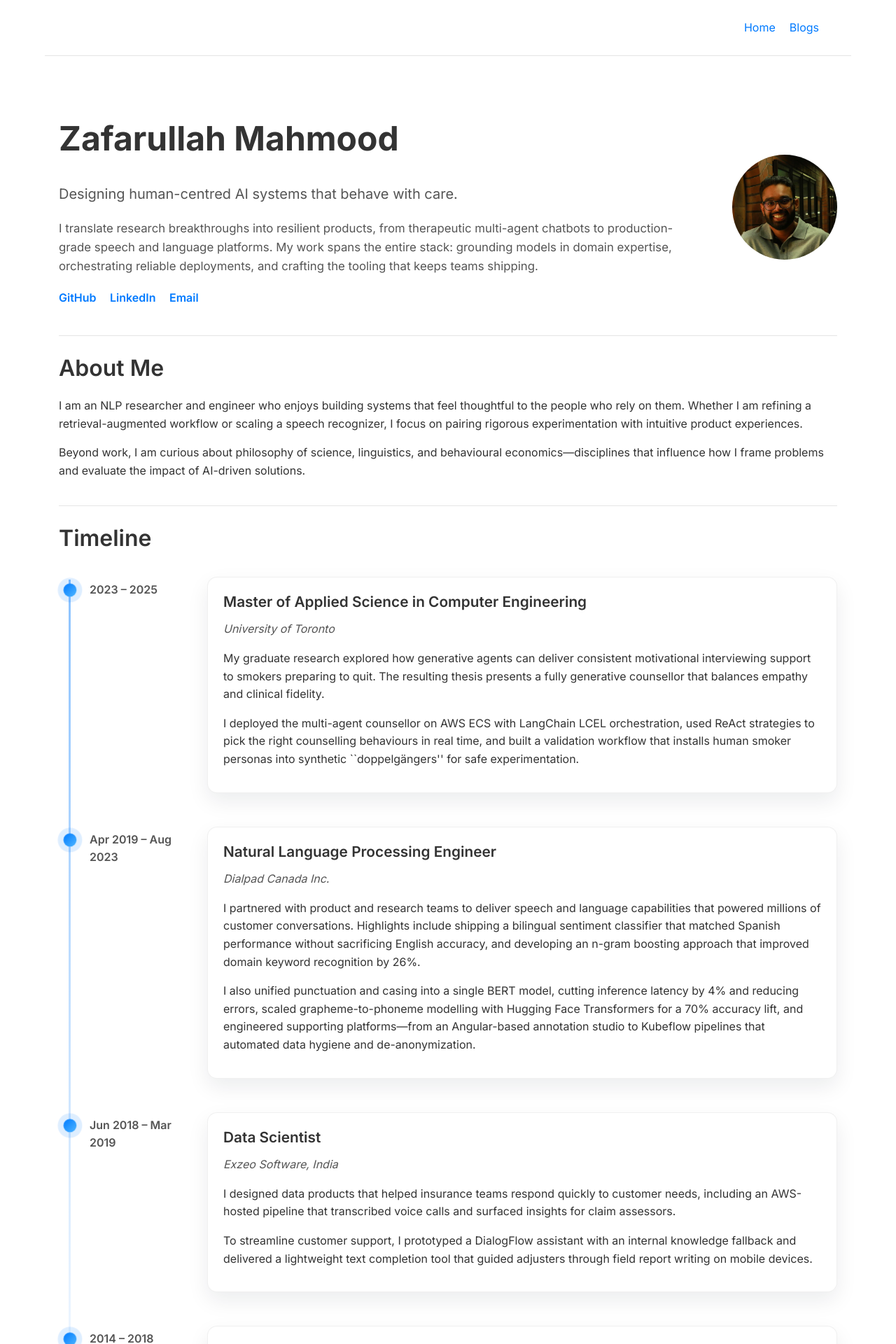
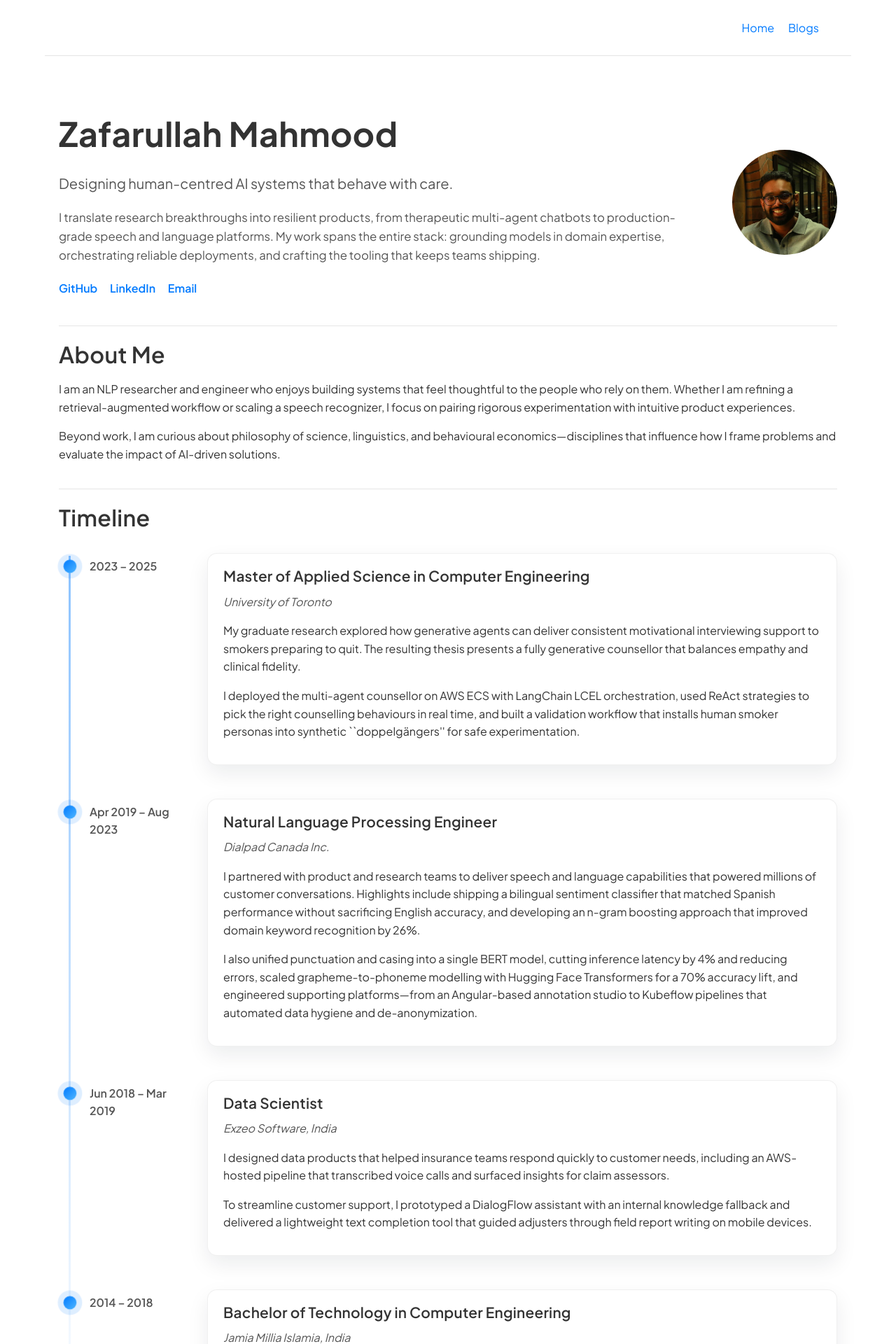
Before and after one commit to zaffnet/zaffnet.github.io, a Jekyll site: the page built from index.html, in a window 1280 px wide. Shown: the top 1920 px of the page at 70% size. Built offline with Jekyll 4.4.1, drawn with Linux system fonts in a browser that asks for light colours.

Commit message:
style: refresh typography with Plus Jakarta Sans

```diff
--- a/_layouts/default.html
+++ b/_layouts/default.html
@@ -8,7 +8,7 @@
   <link rel="stylesheet" href="{{ "/assets/css/syntax.css" | relative_url }}">
   <link rel="preconnect" href="https://fonts.googleapis.com">
   <link rel="preconnect" href="https://fonts.gstatic.com" crossorigin>
-  <link href="https://fonts.googleapis.com/css2?family=Inter:wght@400;500;600;700&display=swap" rel="stylesheet">
+  <link href="https://fonts.googleapis.com/css2?family=Plus+Jakarta+Sans:wght@300;400;500;600;700&display=swap" rel="stylesheet">
   <script src="https://polyfill.io/v3/polyfill.min.js?features=es6"></script>
   <script id="MathJax-script" async src="https://cdn.jsdelivr.net/npm/mathjax@3/es5/tex-mml-chtml.js"></script>
 </head>
--- a/assets/css/style.css
+++ b/assets/css/style.css
@@ -6,10 +6,12 @@
   --accent-color: #007aff;
   --border-color: #e5e5e5;
   --header-height: 80px;
+  --font-family-base: 'Plus Jakarta Sans', 'Inter', -apple-system, BlinkMacSystemFont, 'Segoe UI', Roboto, 'Helvetica Neue', Arial, sans-serif;
+  --font-family-heading: 'Plus Jakarta Sans', 'Inter', -apple-system, BlinkMacSystemFont, 'Segoe UI', Roboto, 'Helvetica Neue', Arial, sans-serif;
 }
 
 body {
-  font-family: 'Inter', -apple-system, BlinkMacSystemFont, "Segoe UI", Roboto, "Helvetica Neue", Arial, sans-serif;
+  font-family: var(--font-family-base);
   line-height: 1.6;
   color: var(--text-primary);
   background-color: var(--background-primary);
@@ -50,7 +52,10 @@ h3 { font-size: 1.5rem; }
 h4, h5, h6 { font-size: 1.25rem; }
 
 h1, h2, h3, h4, h5, h6 {
+  font-family: var(--font-family-heading);
   font-weight: 600;
+  letter-spacing: 0.01em;
+  line-height: 1.3;
   margin-top: 2em;
   margin-bottom: 0.5em;
 }
```
Also changed, not shown: assets/img/skills/faiss.svg, assets/img/skills/nemo.svg.
